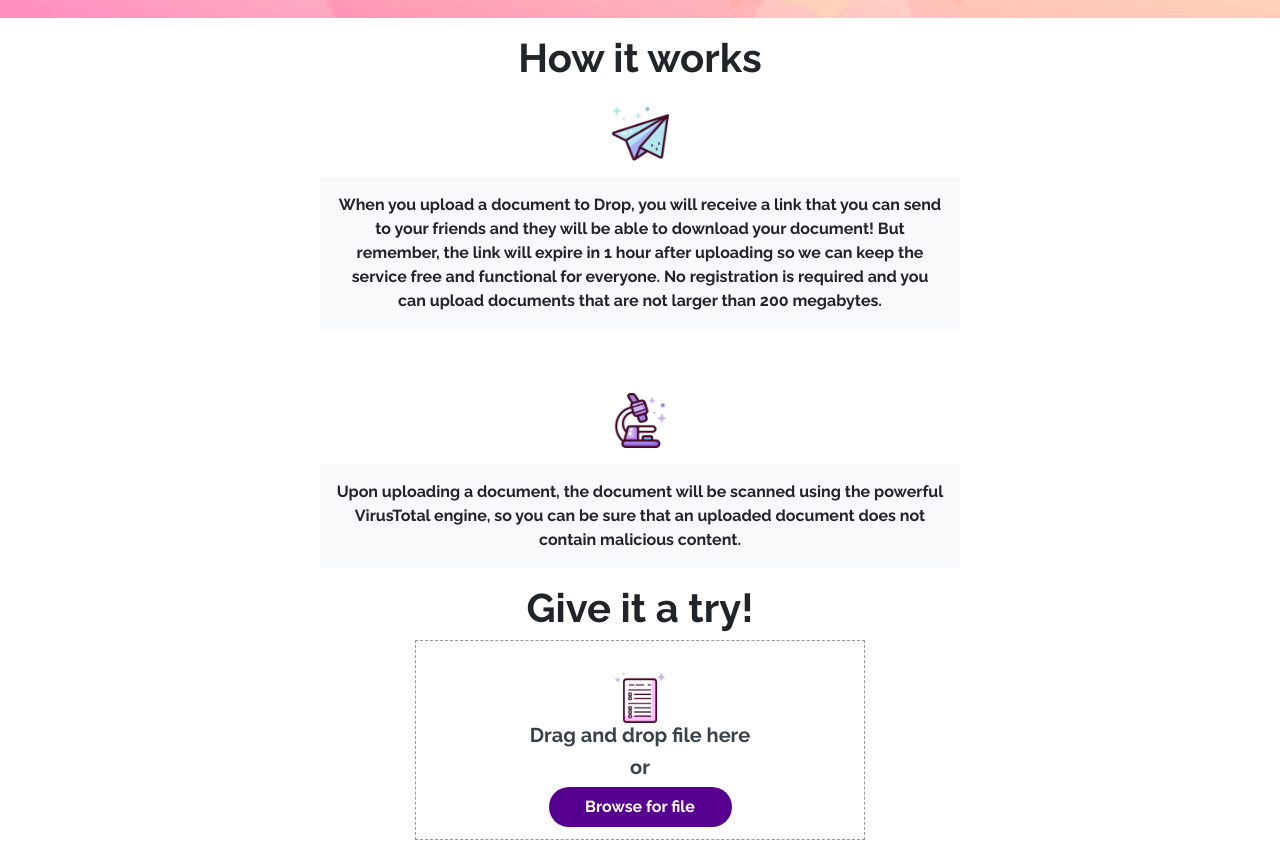
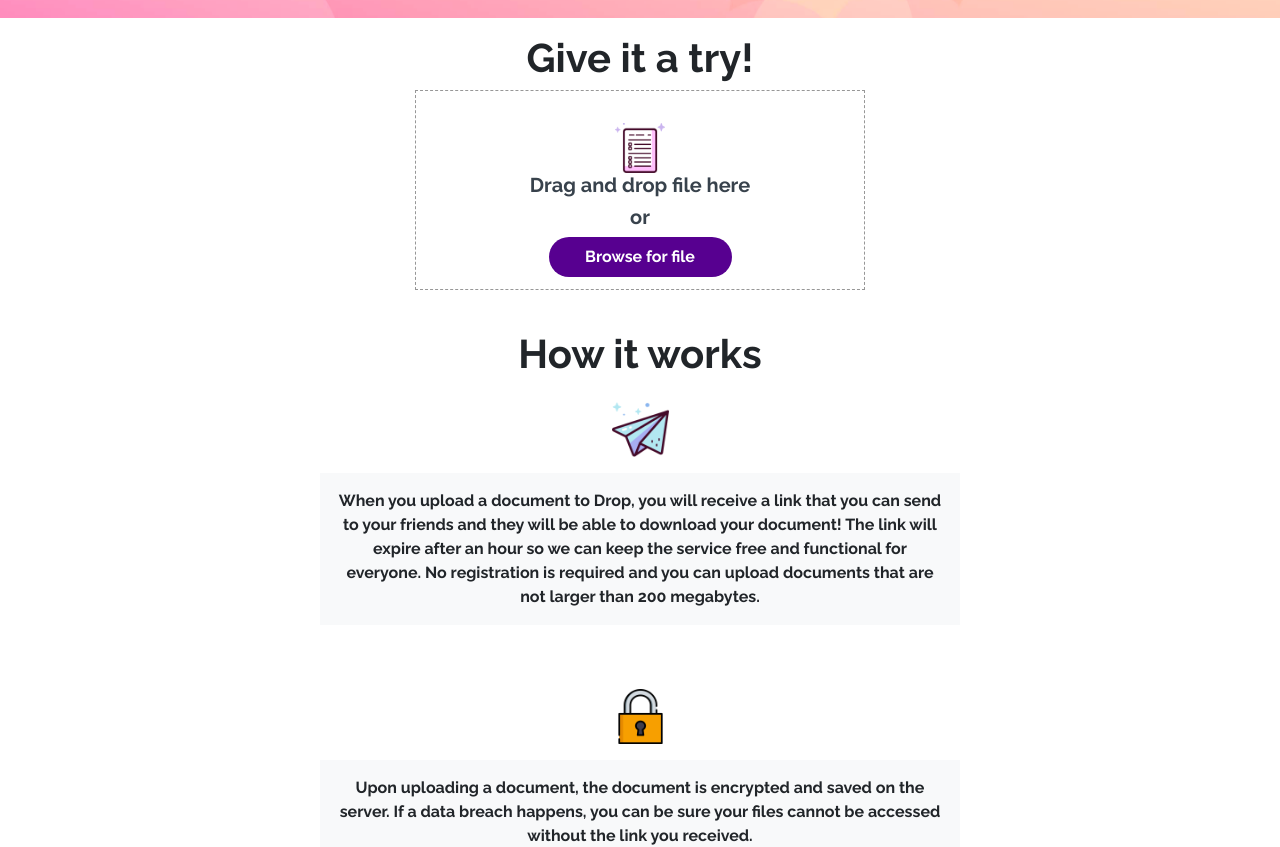
Before and after one commit to JopaXd/drop-frontend, an Angular app: page / in a window 1280 px wide. Shown: the part 782-1629 px from the top of the page. Built offline with nearby package versions, Linux system fonts and the light colour scheme.

Commit message:
Slight changes to the main page.

```diff
--- a/src/app/home/home.component.html
+++ b/src/app/home/home.component.html
@@ -15,6 +15,17 @@
 			</div>
 		</div>
 	</div>
+	<div class="main-upload mt-3">
+		<h1 class="text-center">Give it a try!</h1>
+		<div class="dropzone" fileDnd (fileDropped)="onFileDropped($event)">
+			<input type="file" id="fileDropRef"/>
+			<img class="file-image" src="assets/4341078.png" alt=""/>
+			<h3>Drag and drop file here</h3>
+			<h3>or</h3>
+			<label for="fileDropRef">Browse for file</label>
+		</div>
+	</div>
+	<br>
 	<div class="main-how mt-3 text-center">
 		<h1>How it works</h1>
 		<img class="how-icon mt-3" src="assets/4341069.png"/>
@@ -22,32 +33,18 @@
 	    	<p class="bg-light p-3">
 				When you upload a document to Drop, you will receive
 				a link that you can send to your friends and they will
-				be able to download your document! But remember,
-				the link will expire in 1 hour after uploading so
+				be able to download your document! The link will expire after an hour so
 				we can keep the service free and functional for
 				everyone. No registration is required and you can
 				upload documents that are not larger than 200
 				megabytes.
 			</p>
     	</div>
-    	<img class="how-icon mt-5" src="assets/4341157.png"/>
+    	<img class="how-icon mt-5" src="assets/595759.png"/>
     	<div class="p-text bg-light mt-3 w-50 mx-auto">
 	    	<p class="bg-light p-3">
-				Upon uploading a document, the document will be
-				scanned using the powerful VirusTotal engine, so you
-				can be sure that an uploaded document does not
-				contain malicious content.
+				Upon uploading a document, the document is encrypted and saved on the server. If a data breach happens, you can be sure your files cannot be accessed without the link you received.
 			</p>
-    	</div>
-    	<div class="main-upload mt-3">
-    		<h1>Give it a try!</h1>
-    		<div class="dropzone" fileDnd (fileDropped)="onFileDropped($event)">
-    			<input type="file" id="fileDropRef"/>
-    			<img class="file-image" src="assets/4341078.png" alt=""/>
-    			<h3>Drag and drop file here</h3>
-    			<h3>or</h3>
-    			<label for="fileDropRef">Browse for file</label>
-    		</div>
     	</div>
     	<br>
 	</div>
```
Also changed, not shown: src/assets/4341157.png (deleted), src/assets/595759.png (added).
